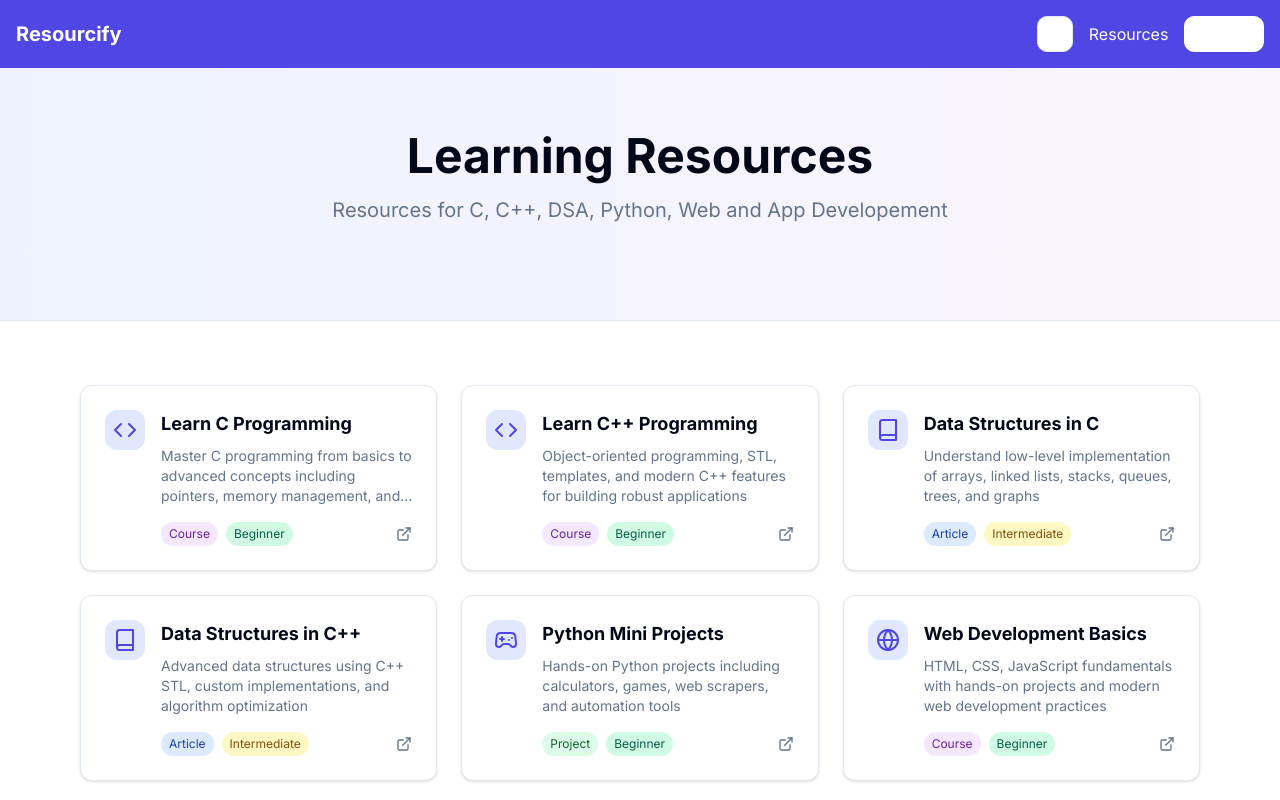
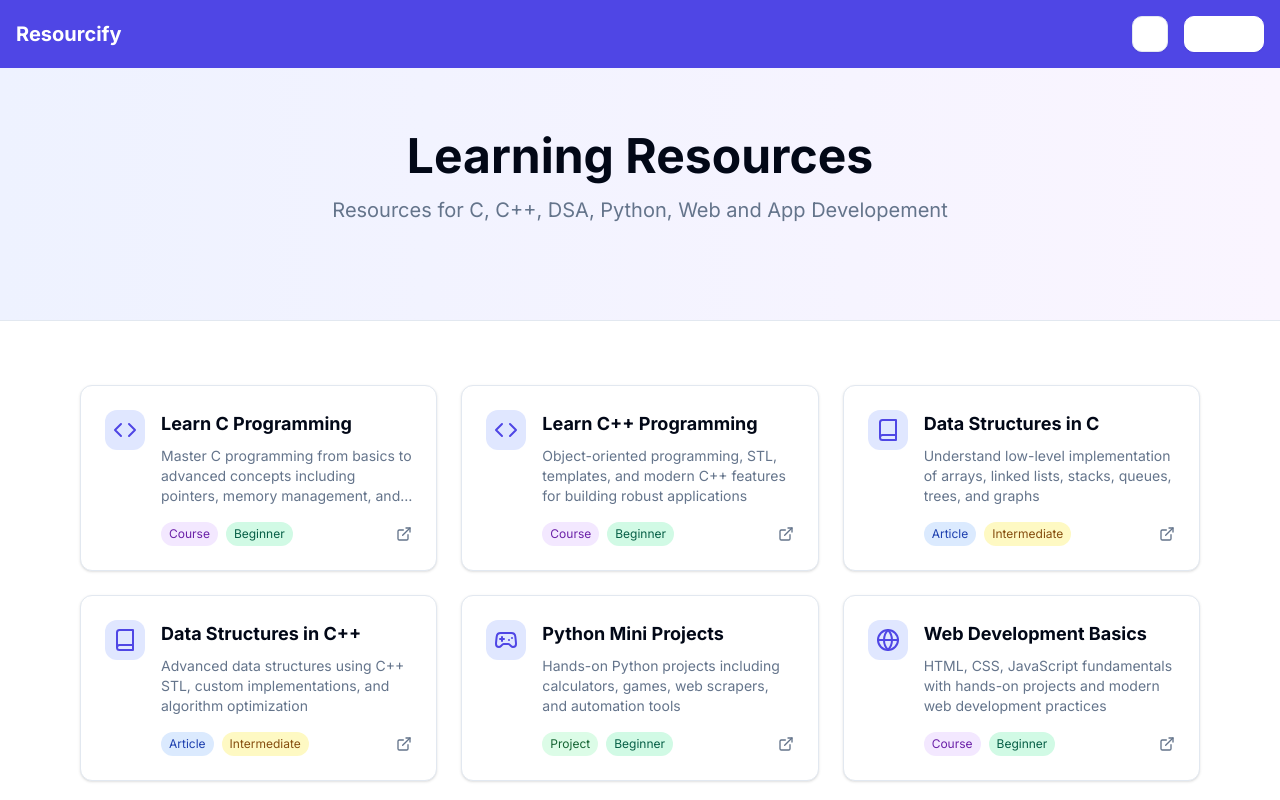
Before and after one commit to stikhead/resourcify, a Next.js app: page / in a window 1280 px wide. Shown: the top 800 px of the page. Built offline with nearby package versions, Linux system fonts and the light colour scheme; no server answers.

Commit message:
update packages again

```diff
--- a/src/components/NavBar.tsx
+++ b/src/components/NavBar.tsx
@@ -18,12 +18,7 @@ export default function Navbar() {
       <div className="flex items-center gap-4">
         <DarkModeToggle />
 
-        <Link
-          href="/resources"
-          className="hover:text-indigo-200 transition-colors hidden sm:block"
-        >
-          Resources
-        </Link>
+
 
         <SignedIn>
           <UserButton
```
Also changed, not shown: 1 other file (tests, documents, lock files or other folders).
